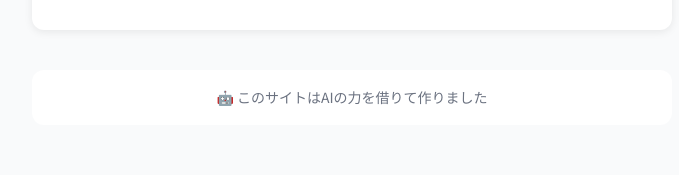
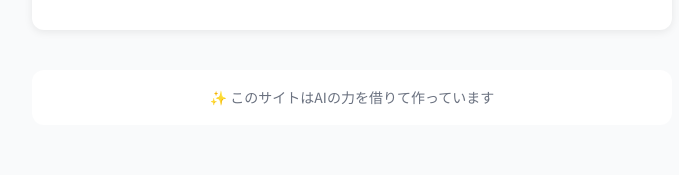
Before and after one commit to nxouv/net-eibunpo, a Next.js app: page /about in a window 1280 px wide. Shown: the part 1913-2088 px from the top of the page, without its empty margins (288-967 px from the left). Built offline with nearby package versions, Linux system fonts and the light colour scheme.

Commit message:
Update AI note: sparkle emoji and present tense

```diff
--- a/src/app/about/page.tsx
+++ b/src/app/about/page.tsx
@@ -158,7 +158,7 @@ export default function AboutPage() {
                 </section>
 
                 <p className={styles.note}>
-                    🤖 このサイトはAIの力を借りて作りました
+                    ✨ このサイトはAIの力を借りて作っています
                 </p>
 
                 <div className={styles.cta}>
```
